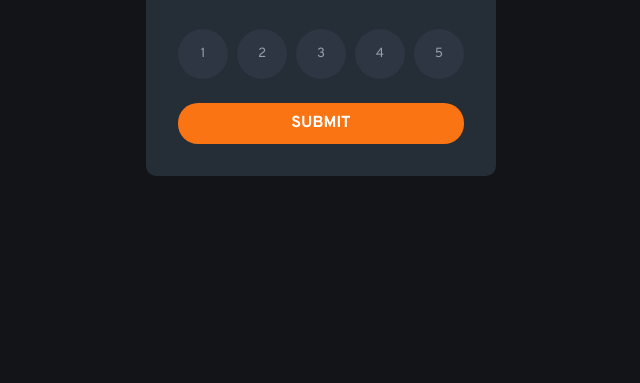
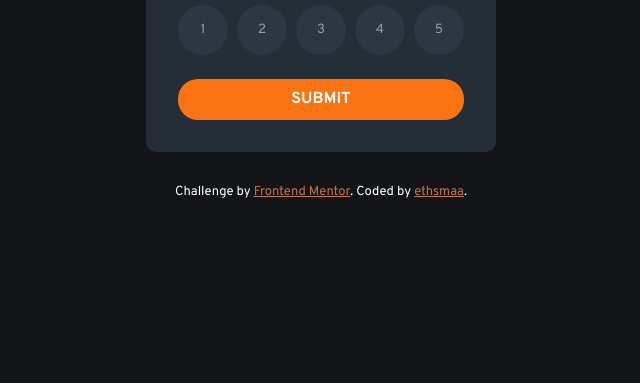
Before and after one commit to ethsmaa/interactive-rating-component-main, a plain HTML site: page index.html in a window 1280 px wide. Shown: the part 417-800 px from the top of the page, without its empty margins (319-959 px from the left). Drawn offline with Linux system fonts and the light colour scheme.

Commit message:
attribution part eklendi

```diff
--- a/index.css
+++ b/index.css
@@ -12,6 +12,7 @@ body {
     justify-content: center;
     align-items: center;
     flex-direction: column;
+    gap:1rem;
 }
 
 .main-box {
@@ -151,3 +152,15 @@ body {
 
 
 }
+
+
+.attribution {
+    margin-top: 1rem;
+    font-size: 13px;
+    text-align: center;
+    color:white;
+}
+
+.attribution a {
+    color: #C5763A;
+}
--- a/index.html
+++ b/index.html
@@ -49,6 +49,11 @@
   </div>
 </div>
 
+<div class="attribution">
+  Challenge by <a href="https://www.frontendmentor.io?ref=challenge" target="_blank">Frontend Mentor</a>.
+  Coded by <a href="https://github.com/ethsmaa">ethsmaa</a>.
+</div>
+
 
 
 
```
